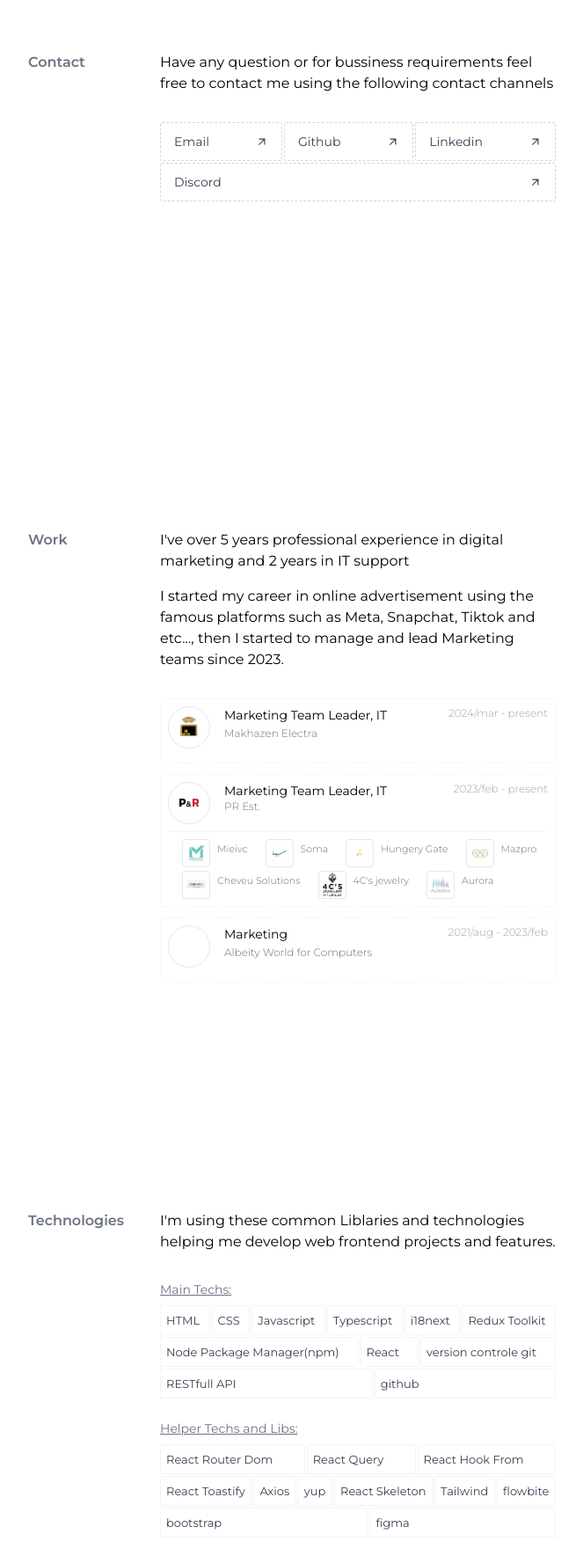
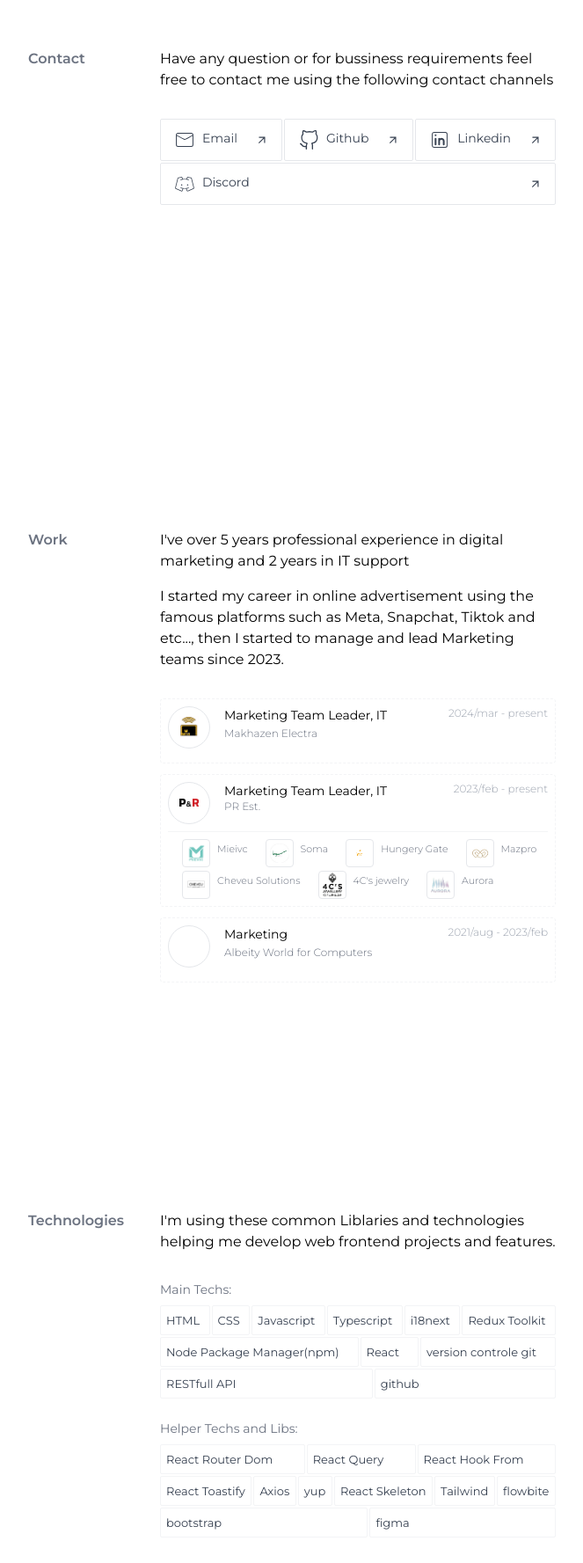
Before and after one commit to sfwnisme/sfwn2024.me, a React (Vite) app: page / in a window 1280 px wide. Shown: the part 1726-3503 px from the top of the page at 88% size, without its empty margins (308-971 px from the left). Built offline with nearby package versions, Linux system fonts and the light colour scheme.

Commit message:
created NamesList.tsx to handle the duplicated node of skills list

```diff
--- a/src/components/Btn01.tsx
+++ b/src/components/Btn01.tsx
@@ -1,4 +1,5 @@
 import { useEffect, useLayoutEffect, useState } from "react";
+import { SlArrowUp } from "react-icons/sl";
 
 const Btn01 = () => {
   const [up, setUp] = useState(1);
@@ -18,19 +19,22 @@ const Btn01 = () => {
     return () => window.removeEventListener("scroll", toggleVisibility);
   }, []);
 
-  console.log(showUp);
-
   return (
     <>
       {showUp ? (
         <button
           type="button"
           title="go up"
-          className={`z-50 fixed bottom-4 right-4 p-1 border text-gray-700 border-gray-400 rounded bg-white hover:bg-gray-100 trnasition duration-150 ${showUp}`}
+          className={`z-50 fixed bottom-8 right-4 p-px text-gray-700 hover:text-white border border-gray-200 hover:border-red-300 border-dashed rounded bg-white hover:bg-gray-100 trnasition duration-150 ${showUp}`}
           onClick={() => setUp((prev) => ++prev)}
         >
-          {/* <BiUpArrow /> */}
-          UP
+          <div className="p-[2px] m-px hover:bg-red-500 rounded-sm">
+            <SlArrowUp className="bg-white rounded-sm text-red-500 p-px" />
+            {/* <div className="flex flex-col gap-[-10px]"> */}
+            <p>U</p>
+            <p>P</p>
+            {/* </div> */}
+          </div>
         </button>
       ) : null}
     </>
--- a/src/components/NamesList.tsx
+++ b/src/components/NamesList.tsx
@@ -8,12 +8,10 @@ const NamesList = (props: Props) => {
   return (
     <li
       key={children}
-      className="text-sm w-fit p-[2px] bg-white rounded-sm cursor-pointer grow border border-gray-100"
+      className="text-sm w-fit p-[2px] bg-white rounded-sm cursor-pointer grow border border-gray-100 hover:border-red-200"
     >
       <div
-        className="flex gap-2 flex-1
-hover:bg-gray-50 text-[13px] text-gray-700
- p-1 w-full rounded-sm transition duration-200
+        className="flex gap-2 flex-1 hover:bg-red-500 text-[13px] text-gray-700 hover:text-white p-1 w-full rounded-sm transition duration-200
 "
       >
         {children}
--- a/src/pages/website/home/Contact.tsx
+++ b/src/pages/website/home/Contact.tsx
@@ -1,13 +1,10 @@
+import React from "react";
 import Wrapper from "../../../components/Wrapper";
 import { IconType } from "react-icons";
-import {
-  AiFillFacebook,
-  AiFillGithub,
-  AiFillLinkedin,
-  AiFillMail,
-} from "react-icons/ai";
-import { BsDiscord } from "react-icons/bs";
 import { MdArrowOutward } from "react-icons/md";
+import { CiFacebook, CiLinkedin, CiMail } from "react-icons/ci";
+import { PiDiscordLogoThin } from "react-icons/pi";
+import { VscGithubAlt } from "react-icons/vsc";
 
 interface LinksTypes {
   title: string;
@@ -21,31 +18,31 @@ const Contact = () => {
     {
       title: "email",
       href: "mailto:safwan@sfwn.me",
-      icon: AiFillMail,
+      icon: CiMail,
       disable: false,
     },
     {
       title: "github",
       href: "https://github.com/sfwnisme",
-      icon: AiFillGithub,
+      icon: VscGithubAlt,
       disable: false,
     },
     {
       title: "linkedin",
       href: "https://linkedin.com/in/sfwnisme",
-      icon: AiFillLinkedin,
+      icon: CiLinkedin,
       disable: false,
     },
     {
       title: "facebook",
       href: "https://facebook.com/sfwnisme",
-      icon: AiFillFacebook,
+      icon: CiFacebook,
       disable: true,
     },
     {
       title: "discord",
       href: "https://discordapp.com/users/695376305914642542",
-      icon: BsDiscord,
+      icon: PiDiscordLogoThin,
       disable: false,
     },
   ];
@@ -53,14 +50,14 @@ const Contact = () => {
   const linksList = links?.map((link) => (
     <>
       {link?.disable ? null : (
-        <li className="relative text-sm w-fit p-[3px] bg-gray-0 rounded-sm border border-gray-300 border-dashed grow overflow-clip capitalize">
+        <li className="relative text-sm w-fit p-[3px] bg-gray-0 rounded-sm border border-gray-200 hover:border-red-200 borde grow overflow-clip capitalize">
           <a
             href={link?.href}
             target="_blank"
-            className="group inline-flex items-center justify-between gap-4 hover:bg-gray-100 text-gray-700 px-3 py-2 w-full rounded-sm transition duration-200"
+            className="group inline-flex items-center justify-between gap-4 hover:bg-red-500 text-gray-700 hover:text-white px-3 py-2 w-full rounded-sm transition duration-200"
           >
             <div className="flex gap-2 flex-1">
-              {/* {React.createElement(link?.icon, { size: "1.5rem" })} */}
+              {React.createElement(link?.icon, { size: "1.5rem" })}
               {link?.title}
             </div>
             <MdArrowOutward className="font-bold transform group-hover:rotate-[45deg] group-hover:scale-125 duration-200 " />
--- a/src/pages/website/home/FrontendSkills.tsx
+++ b/src/pages/website/home/FrontendSkills.tsx
@@ -40,11 +40,9 @@ const FrontendSkills = () => {
           I'm using these common Liblaries and technologies helping me develop
           web frontend projects and features.
         </p>
-        <h1 className="mb-2 underline text-sm text-gray-500">Main Techs:</h1>
+        <h1 className="mb-2 text-sm text-gray-500">Main Techs:</h1>
         <ul className="flex flex-wrap gap-0.5 mb-6">{list(mainTechs)}</ul>
-        <h1 className="mb-2 underline text-sm text-gray-500">
-          Helper Techs and Libs:
-        </h1>
+        <h1 className="mb-2 text-sm text-gray-500">Helper Techs and Libs:</h1>
         <ul className="flex flex-wrap gap-0.5 mb-6">
           {list(helperTechsAndLibs)}
         </ul>
```
